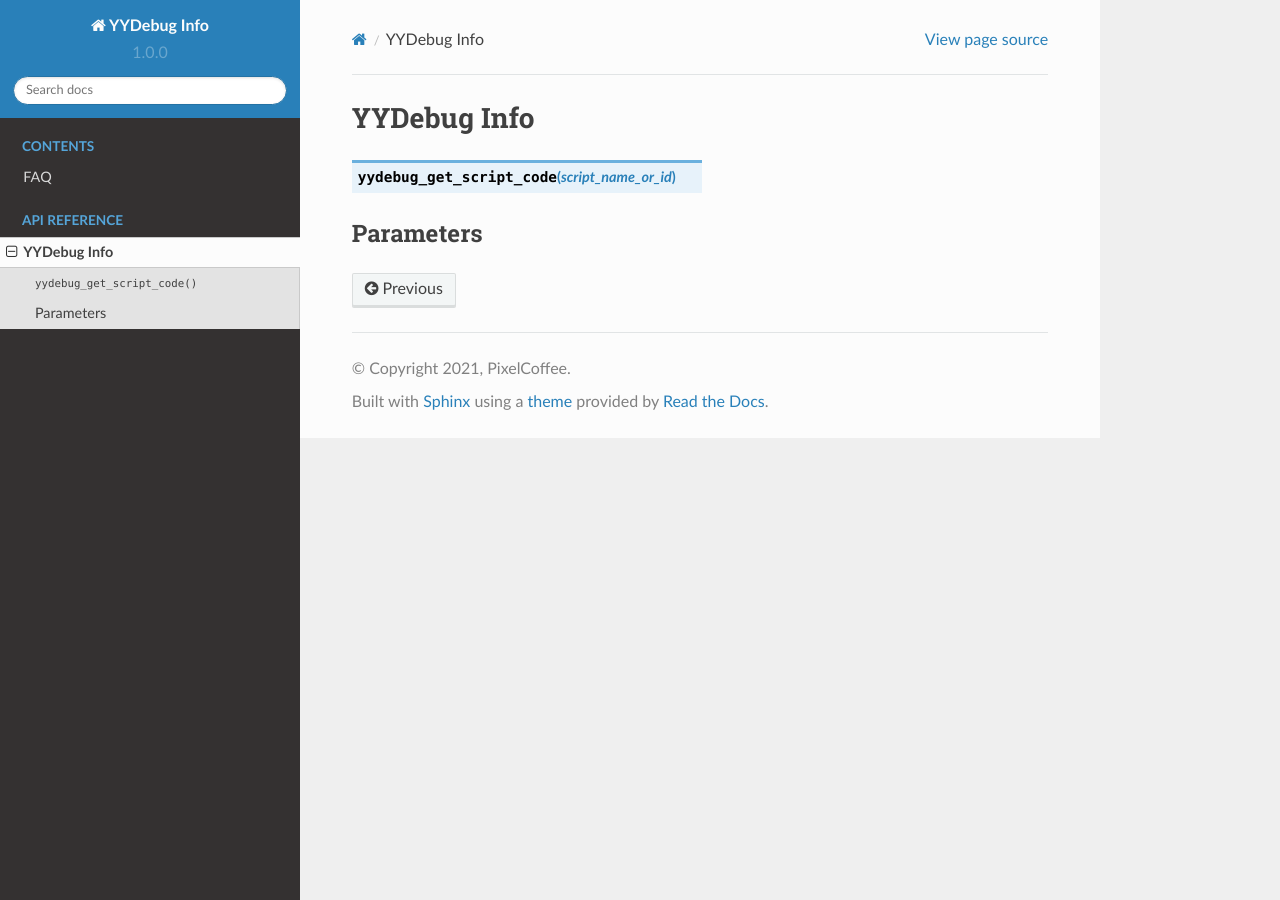
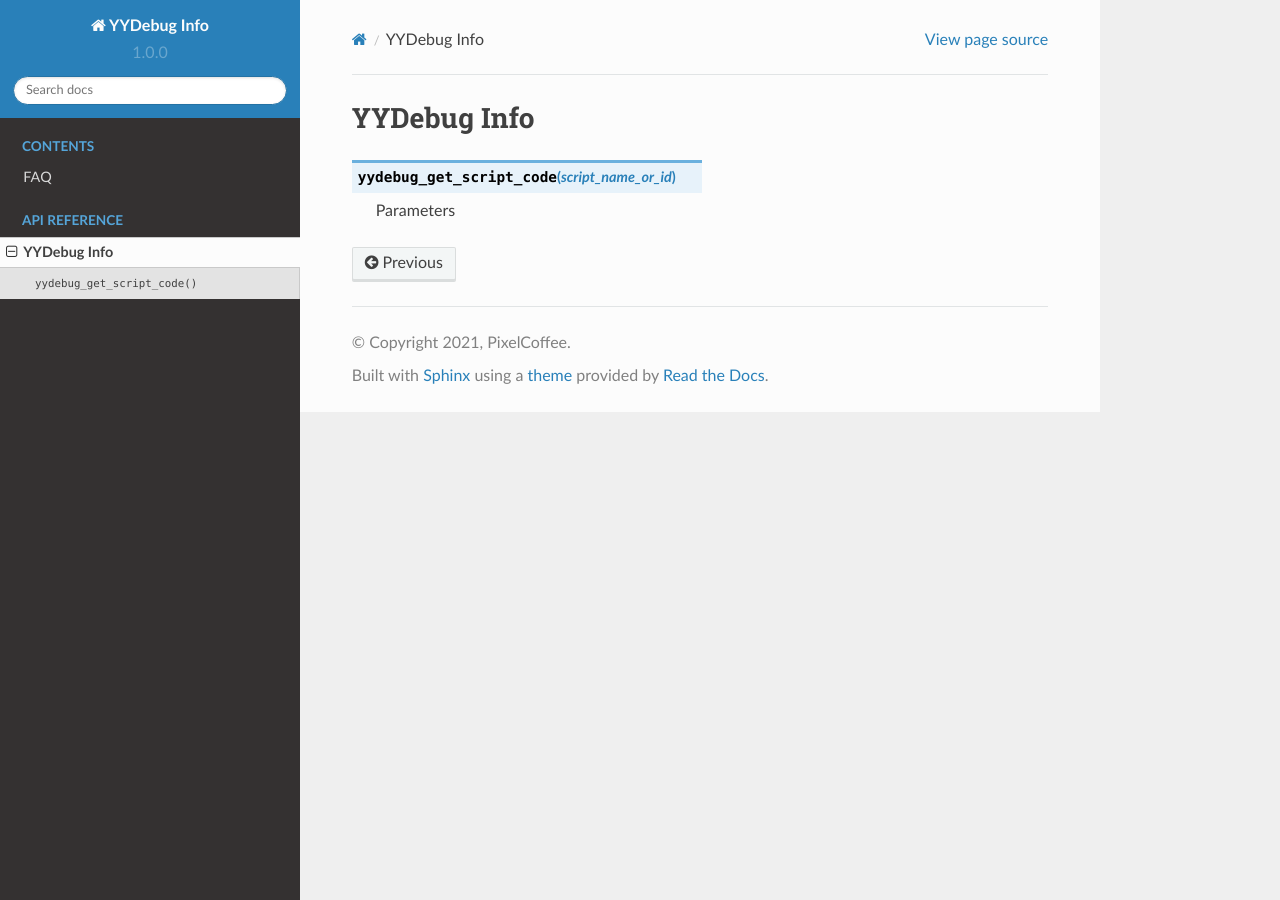
Before and after one commit to pixel-coffee/yydebuginfodocs, a Sphinx documentation site: the page built from docs/source/yydebug_info.rst, in a window 1280 px wide. Built offline with Sphinx 7.4.7 and the Read the Docs theme 2.0.0, drawn with Linux system fonts in a browser that asks for light colours.

Commit message:
Update yydebug_info.rst

```diff
--- a/docs/source/yydebug_info.rst
+++ b/docs/source/yydebug_info.rst
@@ -3,5 +3,4 @@ YYDebug Info
 
 .. py:function:: yydebug_get_script_code(script_name_or_id)
 
-Parameters
-^^^^^^^^^^
+    Parameters
```
